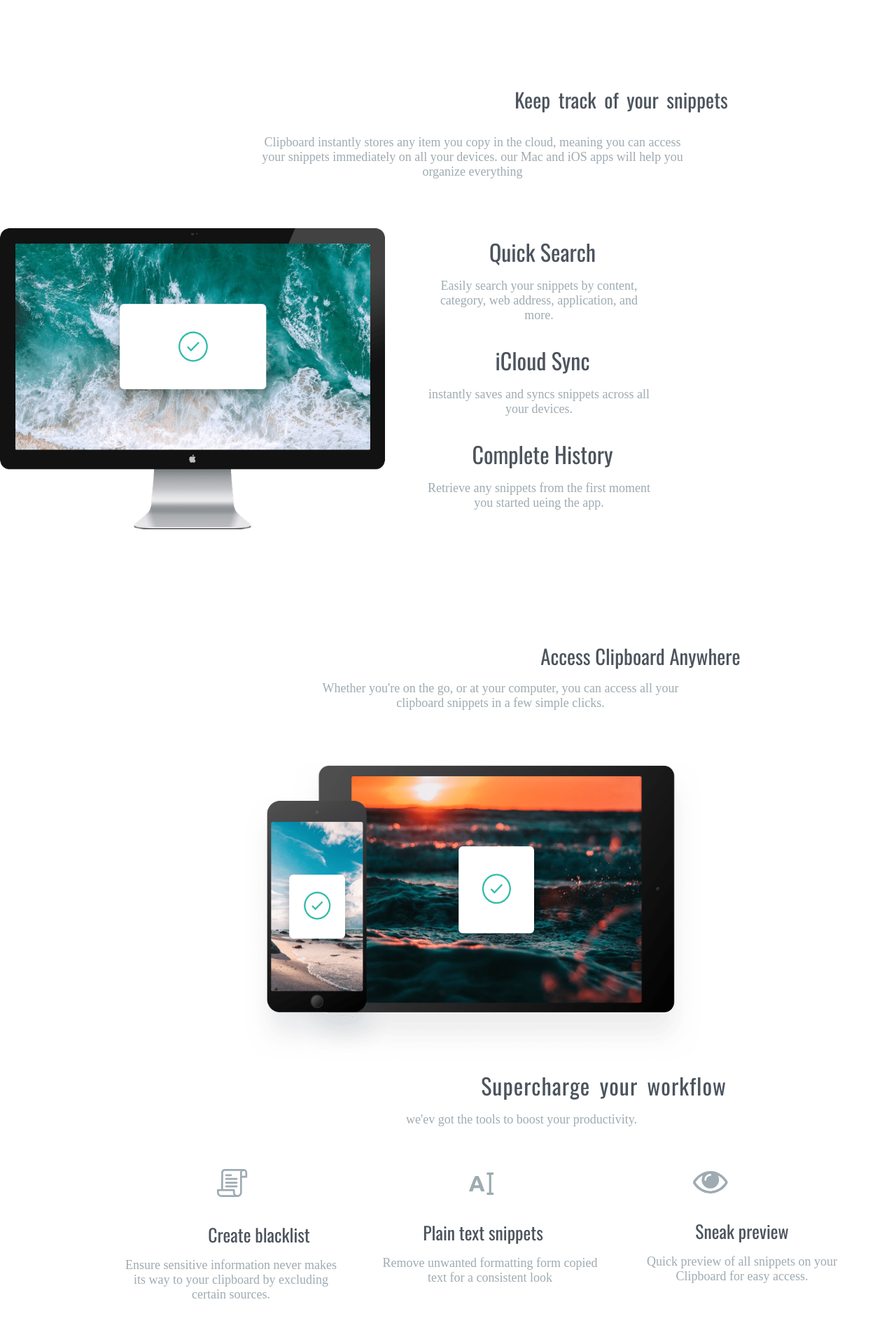
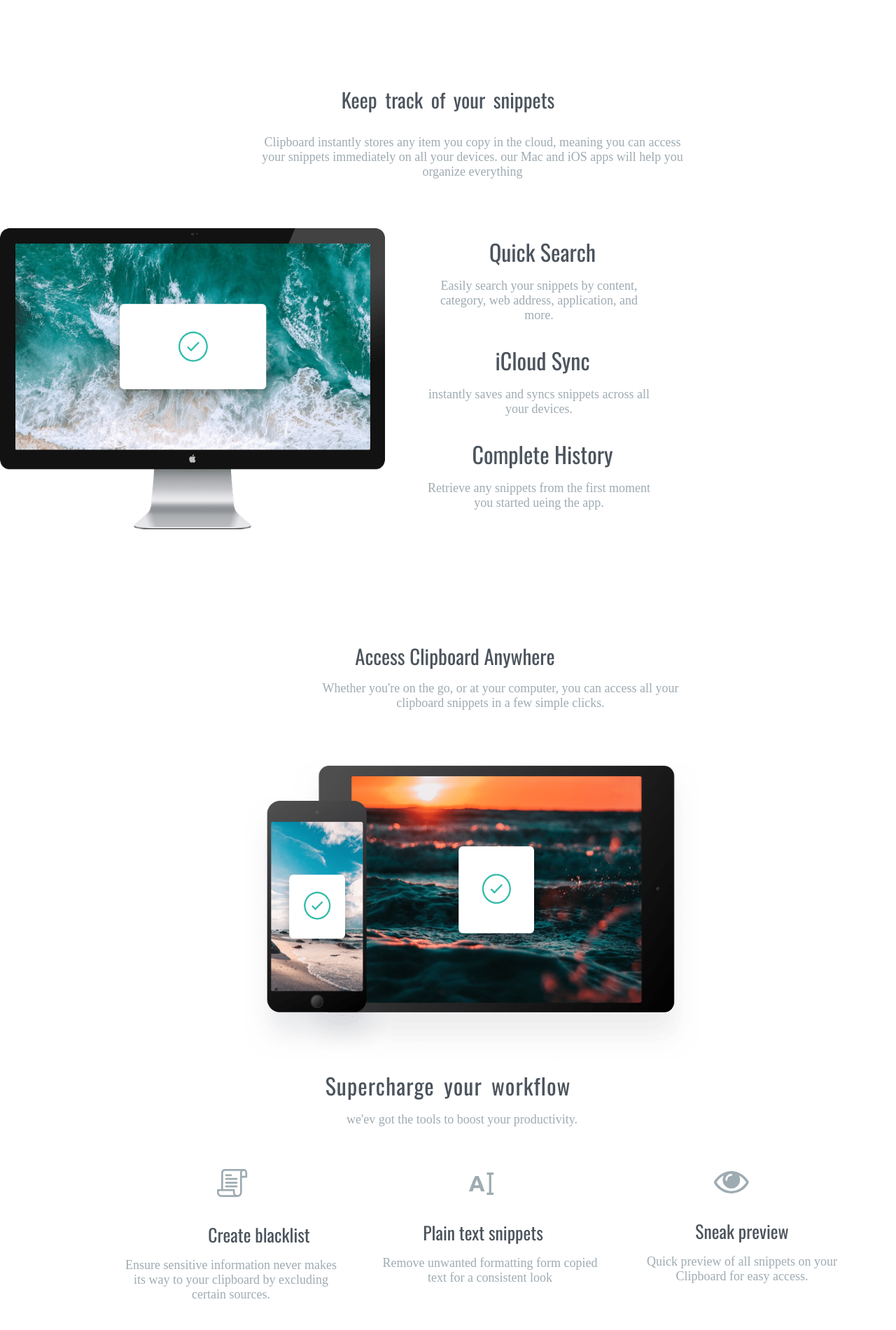
Before and after one commit to mhameen/project1, a plain HTML site: page index.html in a window 1280 px wide. Shown: the part 580-2480 px from the top of the page at 70% size. Drawn offline with nearby package versions, Linux system fonts and the light colour scheme.

Commit message:
modifiedproject3

```diff
--- a/index.css
+++ b/index.css
@@ -9,7 +9,6 @@ body{
 .background{
     background-image: url("/bg-header-mobile.png");
     height: 44vh;
-
 }
 .logo{
     display: flex;
@@ -278,7 +277,7 @@ span{
 }
 .footer{
     background-color: rgb(236, 236, 236);
-    width: 375px;
+    width: 390px;
     height: 500px;
 
 }
@@ -364,7 +363,7 @@ span{
 
     }
     .h3{
-        padding-left: 45px;
+        padding-right: 450px;
         font-size: 1.8rem;
     }
     .h4{
@@ -382,7 +381,6 @@ span{
        padding-top: 50px;
    }
    .h11{
-       padding-left: 550px;
        font-size: 1.8rem;
 
    }
@@ -405,21 +403,17 @@ span{
        padding-left: 350px;
    }
    .h13{
-       padding-left: 445px;
        letter-spacing: 1px;
        word-spacing: 5px;
    }
    .h14{
        max-width:980px ;
-       padding-left: 510px;
+       padding-left: 340px;
    }
    .logos{
        display: flex;
        flex-direction: row;
        padding-top: 100px;
-   }
-   .h21{
-       padding-left:470px;
    }
    .h22{
        max-width: 950PX;
@@ -496,6 +490,6 @@ span{
     font-size: 1.6rem;
 }
 .logo4{
-    padding-left: 100px;
+    padding-left: 130px;
 }
 }
```
